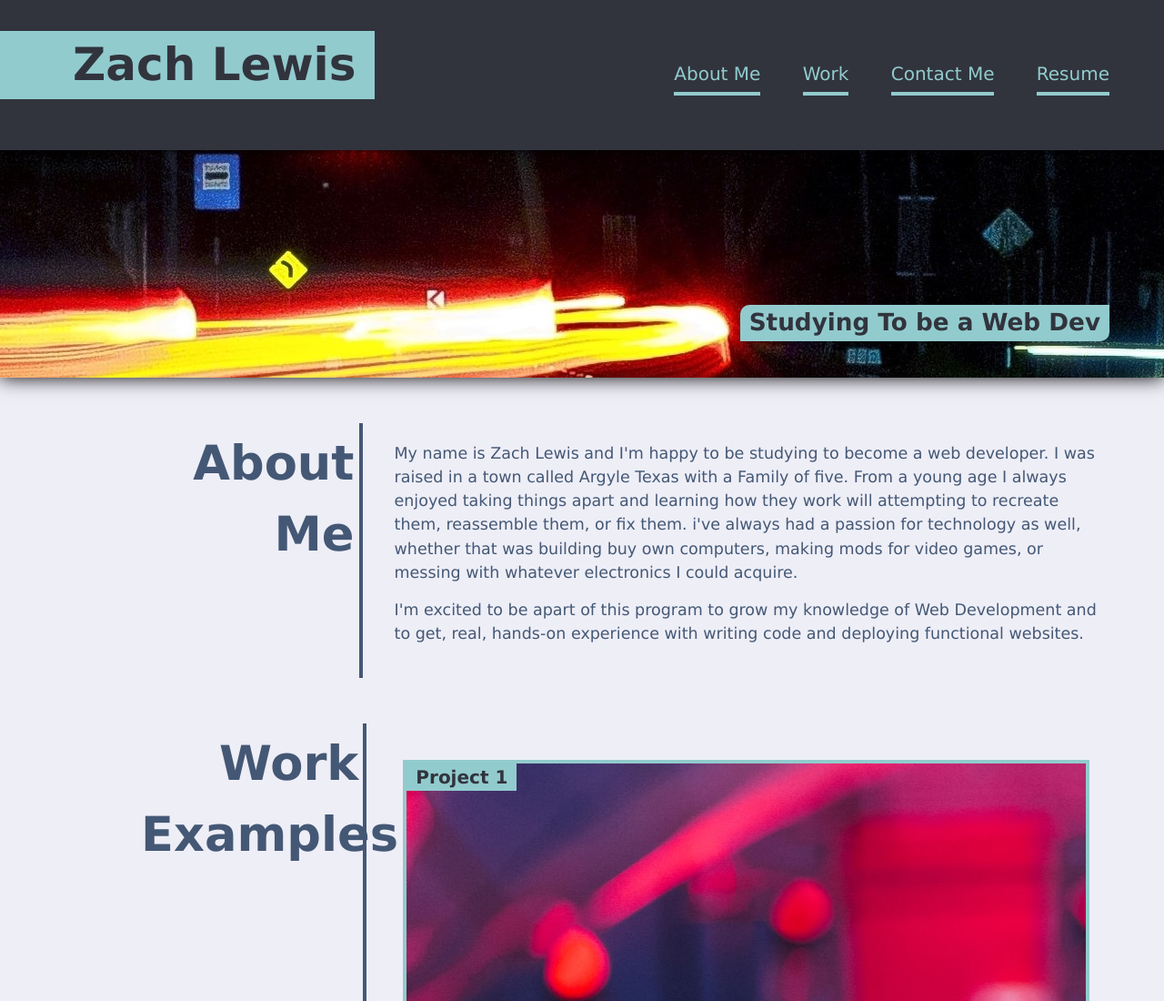
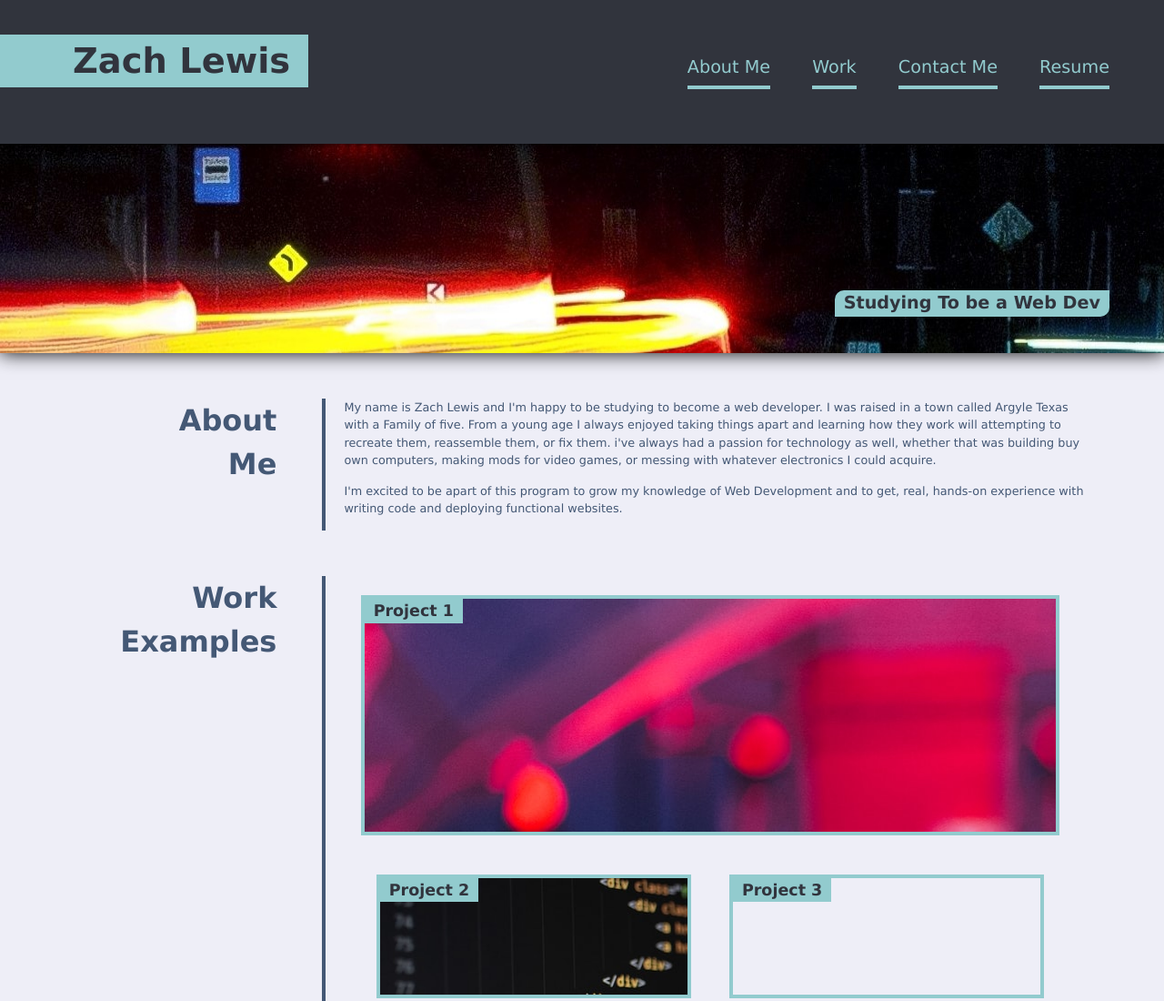
Before and after one commit to Zach-Lewis11/MyPortfolio, a plain HTML site: page index.html in a window 1280 px wide. Shown: the top 1100 px of the page at 91% size. Drawn offline with Linux system fonts and the light colour scheme.

```diff
--- a/assets/style.css
+++ b/assets/style.css
@@ -40,12 +40,12 @@ header #pageTitle {
     color: var(--darkGray);
     padding-left: 8rem;
     padding-right: 2rem;
-    font-size: 5rem;
+    font-size: 3vw;
 }
 
 .pageLink {
     padding: 4rem;
-    font-size: 2rem;
+    font-size: 1.5vw;
     list-style: none;
 }
 
@@ -75,8 +75,8 @@ header ul a:hover{
 #billboard{
     background-image: url(./Images/sanjeevan-satheeskumar-lHw_YWD6JtU-unsplash.jpg);
     display: flex;
-    height: 25rem;
-    width: 100%;
+    height: 18vw;
+    width: 100vw;
     margin: 0;
     justify-content: right;
     align-items: flex-end;
@@ -92,45 +92,54 @@ header ul a:hover{
     padding-right: 1rem;
     box-sizing: border-box;
     border-radius: 10px 0px;
+    font-size: 1.5vw;
 }
 
 main {
-    display: flex;
+    /* display: flex;
     flex-direction: column;
-    /* flex-wrap: wrap; */
-    padding-left: 15rem;
-    width: 85%;
+    flex-wrap: wrap; */
+    margin-left: auto;
+    margin-right: auto;
+    width: 88%;
 }
 
 .rowBlock {
     display: flex;
     flex-direction: row;
-    margin-top: 5rem;
+    /* margin-top: 5rem; */
+    margin: 5rem 0;
     align-items: flex-start;
+    justify-content: end;
+    /* border-left: 4px solid var(--darkBlue); */
 }
 
-.rowTitle {
+/* .rowTitle {
 
     width: 22%;
     font-size: 4.5rem;
     text-align: end;
     padding: .5rem;
+} */
+
+.rowBlock h3 {
+    display: flex;
+    font-size: 2.5vw;
+    margin-right: 5rem;
+    text-align: end;
+    flex-shrink: 1;
 }
-
-/* .rowBlock h3 {
-    font-size: 5rem;
-    margin-right: 5rem;
-} */
 
 #aboutMetext {
     border-left: 4px solid var(--darkBlue);
-    padding: 2rem;
     width: 75%;
 }
 
 #aboutMe p{
+    font-size: 1vw;
+    flex: 0 1 100%;
     padding-bottom: 1.5rem;
-    margin-left: 1.5rem;
+    margin-left: 2rem;
 }
 
 .linkCards{
@@ -139,22 +148,21 @@ main {
     justify-content: center;
     align-items: center;
     border-left: 4px solid var(--darkBlue);
-    padding: 2rem;
     width: 75%;
 }
 
 
 .cards{
-    margin: 2rem;
+    margin: 2.5%;
     border: 4px solid var(--lightBlue);
-    width: 45%;
-    height: 15rem;
+    width: 40%;
+    height: 10vw;
 
 }
 
 .cards h4{
     display: inline-block;
-    font-size: 2rem;
+    font-size: 1.5vwrem;
     color: var(--darkGray);
     background-color: var(--lightBlue);
     margin-right: 6rem;
@@ -172,14 +180,15 @@ main {
 
 #bigCards{
     background-image: url(./Images/markus-spiske-UCbMZ0S-w28-unsplash.jpg);
-    width: 94.5%;
-    height: 30rem;
+    width: 90%;
+    height: 20vw;
 }
 
 #smallCards {
     display: flex;
     flex-direction: row;
     flex-wrap: wrap;
+    background-size: auto;
 }
 
 
@@ -207,8 +216,8 @@ main {
 }
 
 #contactMe ul {
-    font-size: 3rem;
-    padding: 1rem;
+    font-size: 2vw;
+    padding: 3rem;
     list-style: none;
     display: flex;
     flex-wrap: wrap;
--- a/index.html
+++ b/index.html
@@ -28,9 +28,9 @@
 
     <main>
         <section class="rowBlock" id="aboutMe">
-            <div class="rowTitle">
+            <!-- <div class="rowTitle"> -->
             <h3>About<br>Me</h3>
-            </div>
+            <!-- </div> -->
             <div id="aboutMeText">
             <p>My name is Zach Lewis and I'm happy to be studying to become a web developer. I was raised in a town called Argyle Texas with a Family of five. From a young age I always enjoyed taking things apart and learning how they work will attempting to recreate them, reassemble them, or fix them. i've always had a passion for technology as well, whether that was building buy own computers, making mods for video games, or messing with whatever electronics I could acquire.
             </p>
@@ -39,9 +39,9 @@
         </section>
 
         <section class="rowBlock" id="work">  <!-- The links in this section are a placeholder as we have not done these projects yet-->
-            <div class="rowTitle">
+            <!-- <div class="rowTitle"> -->
             <h3>Work<br>Examples</h3>
-            </div>
+            <!-- </div> -->
             <div class="linkCards">
                 <div id="bigCards" class="cards"><h4>Project 1</h4></div>
                 <div class="cards" id="smallCard1"><a href="#"></a><h4>Project 2</h4></div>
@@ -53,9 +53,9 @@
         </section>
 
         <section class="rowBlock" id="contactMe">
-            <div class="rowTitle">
-            <h3> Contact<br>Me</h3>
-            </div>
+            <!-- <div class="rowTitle"> -->
+            <h3>Contact<br>Me</h3>
+            <!-- </div> -->
             <div class="contactLinks">
             <ul class="links">
                 <li id="phone">555.555.5555</li>
```
Also changed, not shown: 1 other file.
